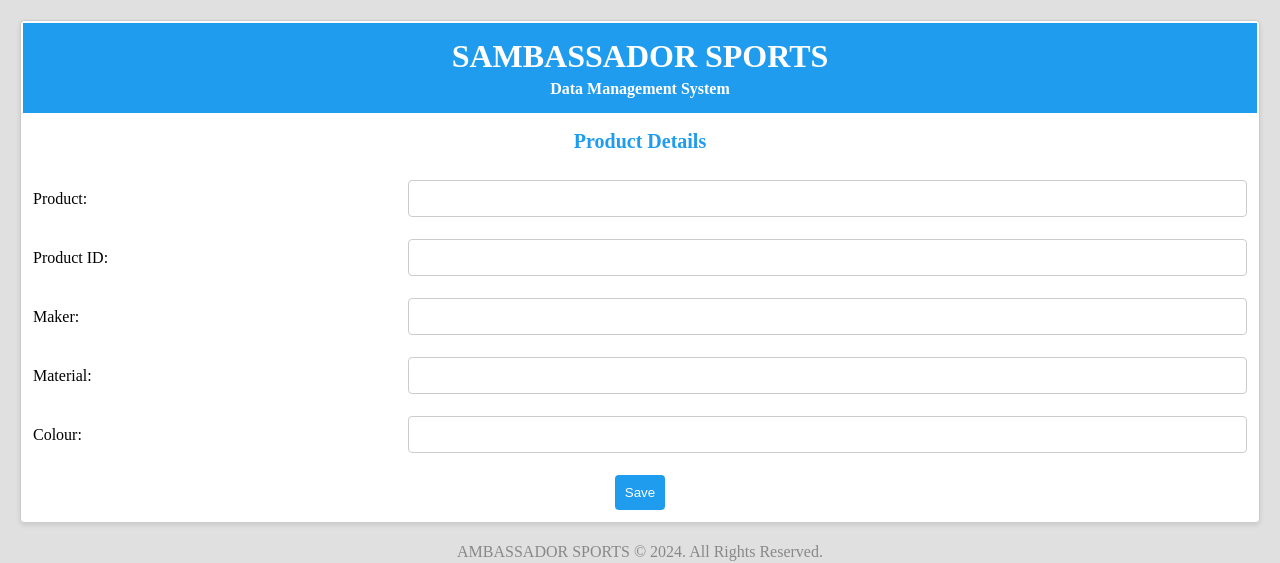
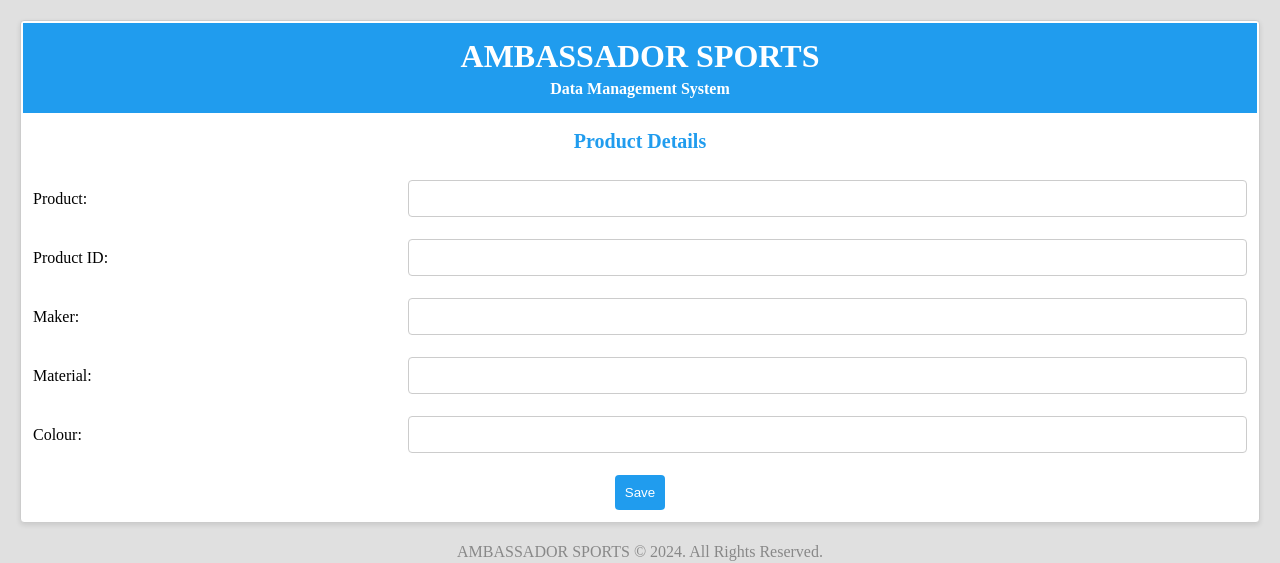
Before and after one commit to Sheikh-Ahmed-Naeem/DBMS-PROJECT, a Flask app: template templates/P_info.html in a window 1280 px wide. Shown: the top 563 px of the page. Run offline with Flask 3, Linux system fonts and the light colour scheme; the template is opened without the code that fills it, so the values that code supplies are empty.

Commit message:
Update P_info.html

```diff
--- a/templates/P_info.html
+++ b/templates/P_info.html
@@ -7,7 +7,7 @@
   <table style="width: 100%; background-color: white; border: 1px solid #ccc; border-radius: 4px; box-shadow: 0 2px 5px rgba(0, 0, 0, 0.1);">
     <tr>
       <th colspan="2" style="background-color: #209cee; color: white; text-align: center; padding: 15px;">
-        <h1 style="margin: 0;">SAMBASSADOR SPORTS</h1>
+        <h1 style="margin: 0;">AMBASSADOR SPORTS</h1>
         <h3 style="margin: 5px 0 0; font-size: 16px;">Data Management System</h3>
       </th>
     </tr>
```
